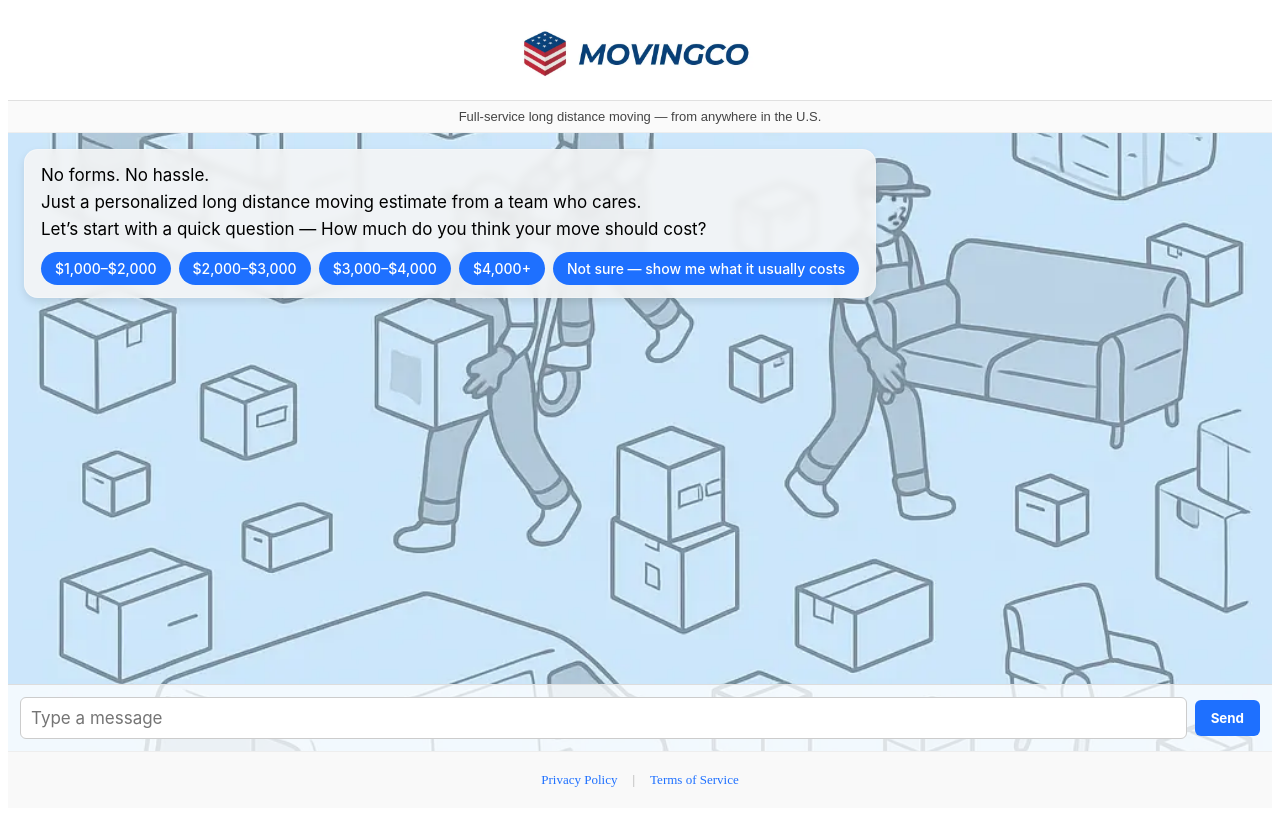
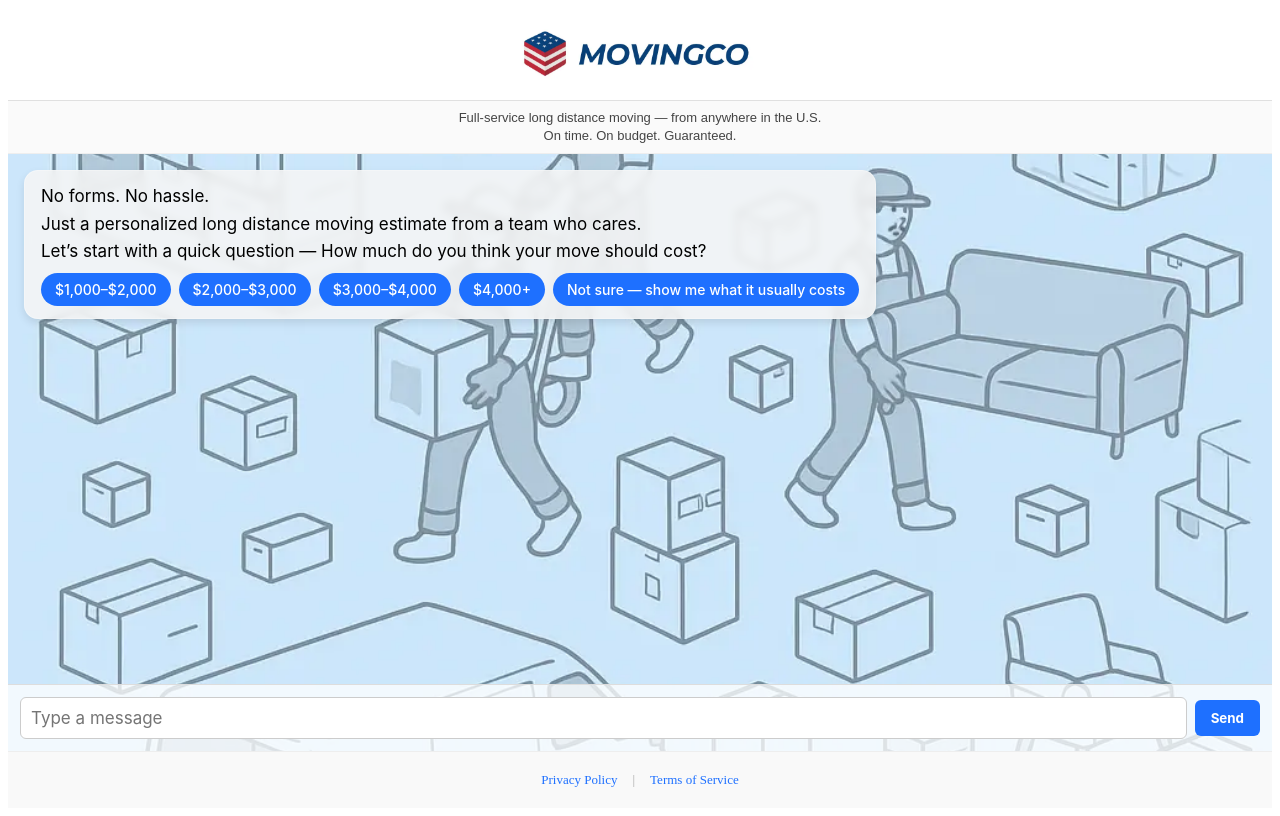
Before and after one commit to Trent2000Steel/V2, a Next.js app: page / in a window 1280 px wide. Built offline with nearby package versions, Linux system fonts and the light colour scheme.

Commit message:
Update Header.js

```diff
--- a/components/Header.js
+++ b/components/Header.js
@@ -11,7 +11,8 @@ export default function Header() {
 
       {/* Trust line below the header */}
       <div style={styles.trustLine}>
-        Full-service long distance moving — from anywhere in the U.S.
+        <div>Full-service long distance moving — from anywhere in the U.S.</div>
+        <div>On time. On budget. Guaranteed.</div>
       </div>
     </>
   );
@@ -43,5 +44,6 @@ const styles = {
     fontFamily: 'sans-serif',
     borderBottom: '1px solid #eee',
     backgroundColor: '#fafafa',
+    lineHeight: 1.4,
   },
 };
```
